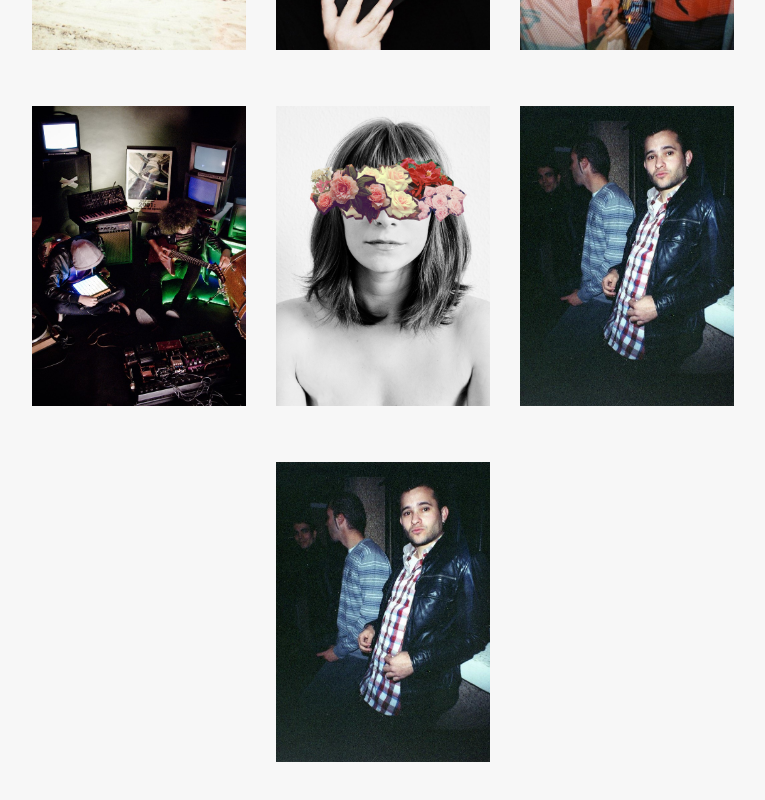
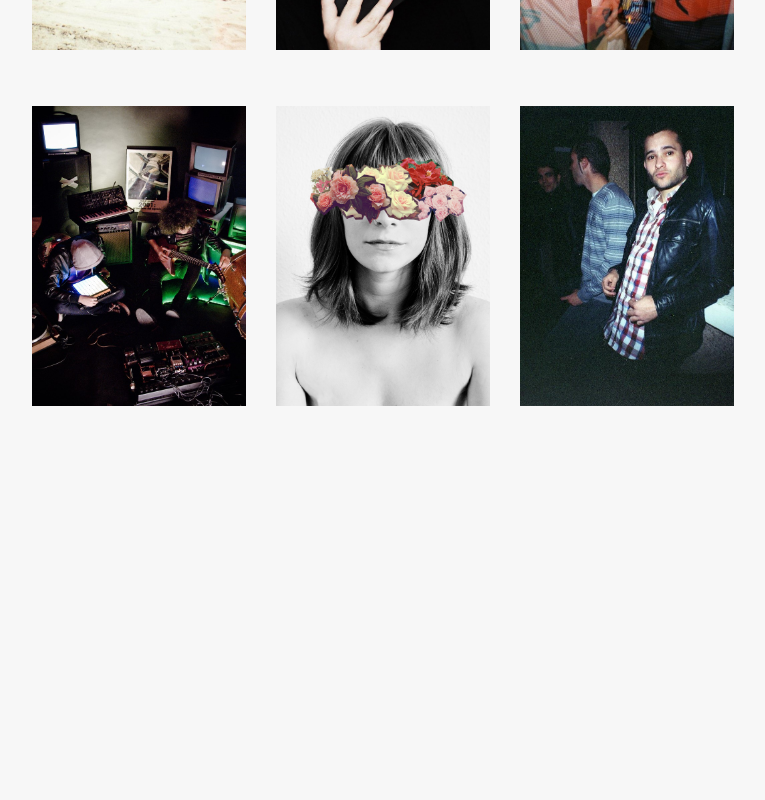
Before and after one commit to melgeller/cv-react, a React (Create React App) app: page /gallery in a window 1280 px wide. Shown: the part 1438-2238 px from the top of the page, without its empty margins (257-1022 px from the left). After the commit the page ends 2000 px from the top, so only its background shows below. Built offline with nearby package versions, Linux system fonts and the light colour scheme.

Commit message:
galeria retoque3

```diff
--- a/src/pages/Fotos.jsx
+++ b/src/pages/Fotos.jsx
@@ -51,9 +51,6 @@ const Fotos = () => {
     <div className='tarjeta'>
     <img src="../../assets/art.jpg" alt=""/>
     </div>
-    <div className='tarjeta'>
-    <img src="../../assets/art.jpg" alt=""/>
-    </div>
     </div>
 
     </div>
```
